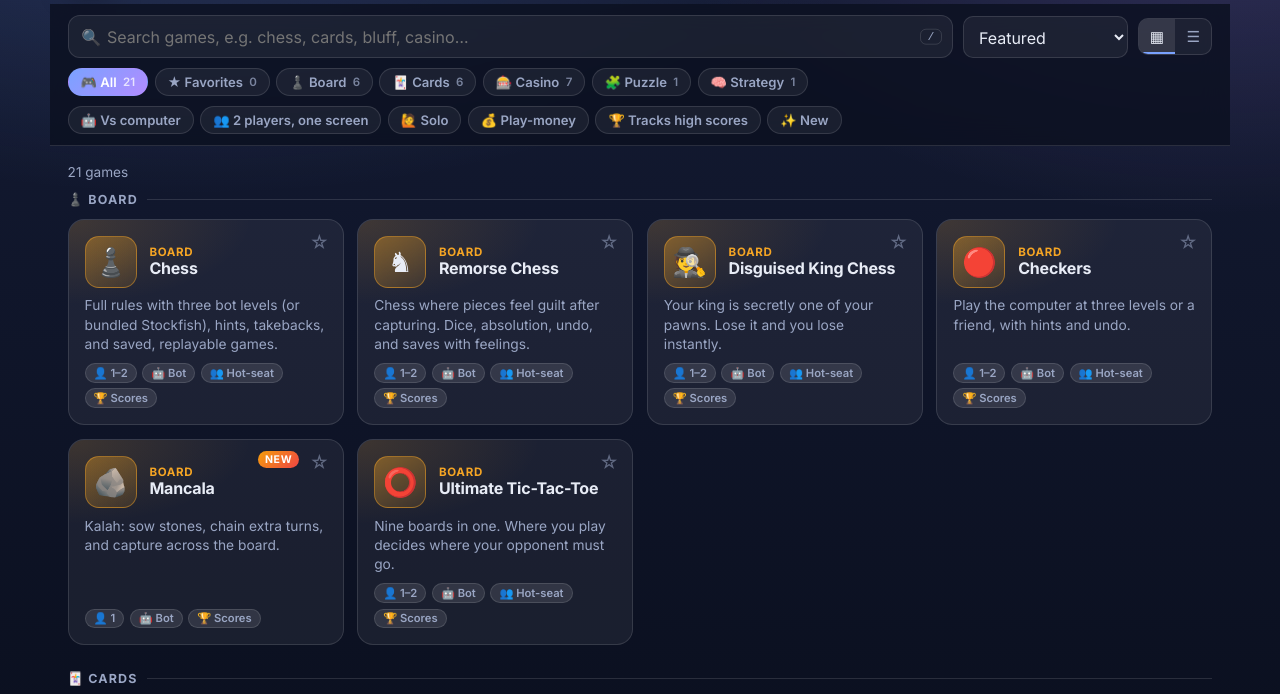
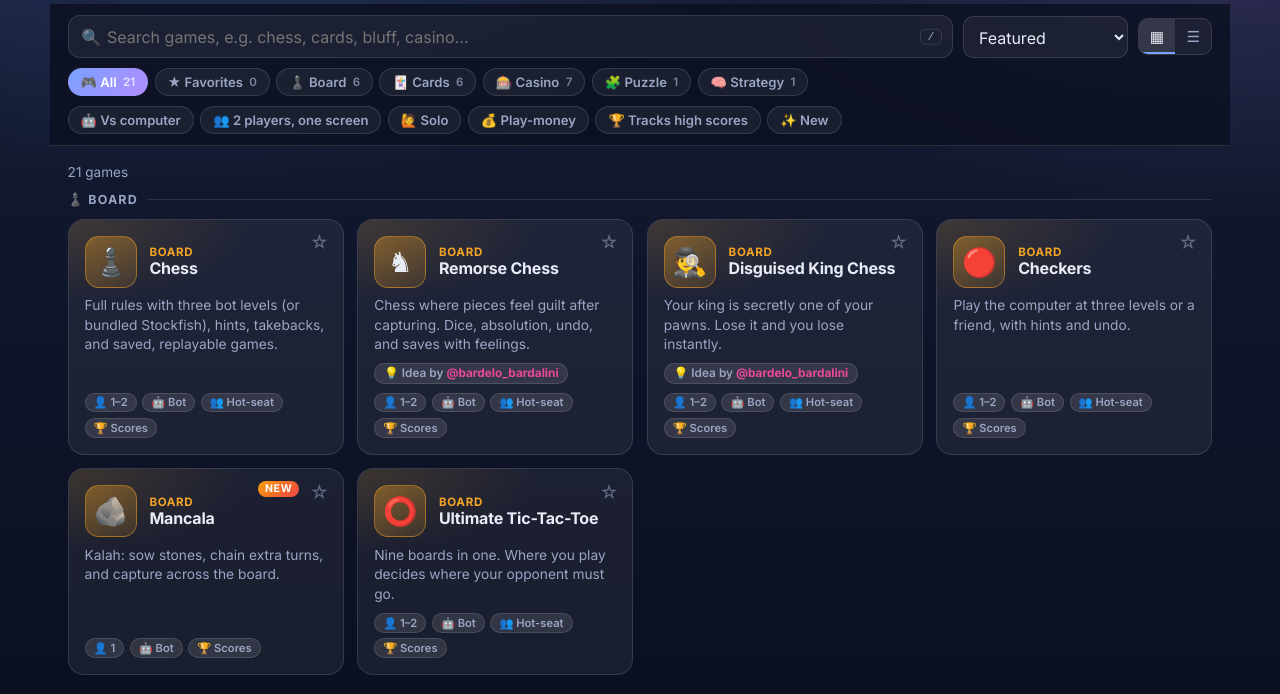
Before and after one commit to reeper316099/Random-Games, a plain HTML site: page index.html in a window 1280 px wide. Shown: the part 85-779 px from the top of the page. Drawn offline with Linux system fonts and the light colour scheme.

Commit message:
Credit @bardelo_bardalini for Remorse Chess and Disguised King Chess in the games, launcher and README
Co-Authored-By: Claude Sonnet 5.5 <noreply@anthropic.com>

```diff
--- a/index.html
+++ b/index.html
@@ -113,6 +113,9 @@ h2.sec:first-child{margin-top:.2rem}
 .new{position:absolute;top:.7rem;right:2.7rem;font-size:.66rem;font-weight:700;letter-spacing:.06em;color:#fff;
   background:linear-gradient(135deg,#f59e0b,#ef4444);padding:.12rem .45rem;border-radius:999px}
 .plays{font-size:.72rem;color:var(--muted);margin-left:auto;align-self:center}
+.credit{align-self:flex-start;font-size:.74rem;font-weight:600;color:var(--muted);border:1px solid var(--line);background:var(--panel2);padding:.15rem .55rem;border-radius:999px;cursor:pointer}
+.credit b{color:#ec4899}
+.credit:hover{border-color:#ec4899;color:var(--text)}
 .fav{position:absolute;top:.55rem;right:.55rem;border:0;background:transparent;cursor:pointer;font-size:1.15rem;line-height:1;
   padding:.3rem;border-radius:8px;color:var(--muted);opacity:.55;transition:all .15s}
 .card:hover .fav,.fav[aria-pressed="true"],.fav:focus-visible{opacity:1}
@@ -181,7 +184,7 @@ footer a{color:var(--accent);text-decoration:none}
   <div class="status"><span id="count"></span><button id="reset" hidden>Reset filters</button></div>
   <main id="out"></main>
 
-  <footer>Everything runs in your browser and works offline · money in the casino games is play money · <a href="https://github.com/reeper316099/Random-Games">GitHub</a></footer>
+  <footer>Everything runs in your browser and works offline · money in the casino games is play money · <a href="https://github.com/reeper316099/Random-Games">GitHub</a> · Remorse Chess and Disguised King Chess ideas by <a href="https://www.instagram.com/bardelo_bardalini/" target="_blank" rel="noopener noreferrer">@bardelo_bardalini</a></footer>
 </div>
 
 <script>
@@ -193,9 +196,9 @@ const GAMES = [
   { id:"chess", n:1, name:"Chess", icon:"♟️", cat:"Board", href:F+"chess.html", players:"1–2", bot:true, two:true, scores:true,
     desc:"Full rules with three bot levels (or bundled Stockfish), hints, takebacks, and saved, replayable games.", tags:"stockfish pgn engine classic" },
   { id:"remorse", n:19, name:"Remorse Chess", icon:"♞", cat:"Board", href:F+"remorse-chess.html", players:"1–2", bot:true, two:true, scores:true,
-    desc:"Chess where pieces feel guilt after capturing. Dice, absolution, undo, and saves with feelings.", tags:"variant dice guilt bishop pgn weird" },
+    desc:"Chess where pieces feel guilt after capturing. Dice, absolution, undo, and saves with feelings.", credit:"bardelo_bardalini", tags:"variant dice guilt bishop pgn weird" },
   { id:"disguised", n:3, name:"Disguised King Chess", icon:"🕵️", cat:"Board", href:F+"disguised-king-chess.html", players:"1–2", bot:true, two:true, scores:true,
-    desc:"Your king is secretly one of your pawns. Lose it and you lose instantly.", tags:"variant hidden pawn" },
+    desc:"Your king is secretly one of your pawns. Lose it and you lose instantly.", credit:"bardelo_bardalini", tags:"variant hidden pawn" },
   { id:"checkers", n:2, name:"Checkers", icon:"🔴", cat:"Board", href:F+"checkers.html", players:"1–2", bot:true, two:true, scores:true,
     desc:"Play the computer at three levels or a friend, with hints and undo.", tags:"draughts classic" },
   { id:"mancala", n:18, name:"Mancala", icon:"🪨", cat:"Board", href:F+"mancala.html", players:"1", bot:true, scores:true, new:true,
@@ -324,6 +327,14 @@ function card(g){
     `<div class="head"><div class="tile">${g.icon}</div><div><div class="cat">${g.cat}</div><h3>${esc(g.name)}</h3></div></div>` +
     `<p class="desc">${esc(g.desc)}</p>` +
     `<div class="meta">${pills.join("")}${p ? `<span class="plays">played ${p}×</span>` : ""}</div>`;
+  if (g.credit){
+    const c = el("span", "credit", `💡 Idea by <b>@${g.credit}</b>`);
+    c.title = "Open @" + g.credit + " on Instagram";
+    c.setAttribute("role", "link"); c.tabIndex = 0;
+    const go = e => { e.preventDefault(); e.stopPropagation(); window.open("https://www.instagram.com/" + g.credit + "/", "_blank", "noopener"); };
+    c.onclick = go; c.onkeydown = e => { if (e.key === "Enter") go(e); };
+    a.querySelector(".desc").after(c);
+  }
   if (g.new) a.insertAdjacentHTML("beforeend", '<span class="new">NEW</span>');
   const f = el("button", "fav", S.fav[g.id] ? "★" : "☆");
   f.type = "button"; f.setAttribute("aria-pressed", !!S.fav[g.id]);
```
Also changed, not shown: One File Games/disguised-king-chess.html (+5 -0 lines), One File Games/remorse-chess.html (+4 -0 lines), 1 other file.
